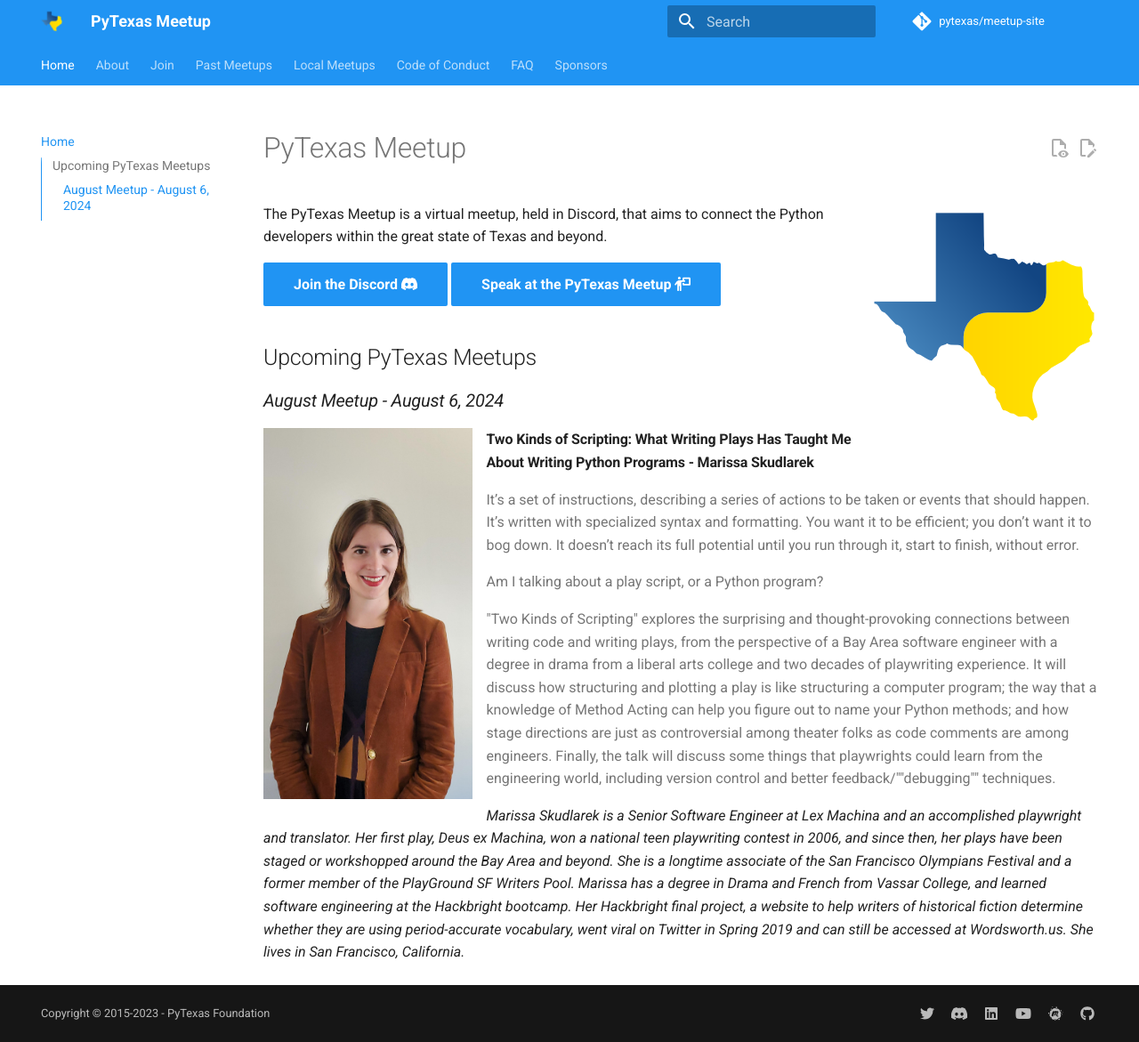
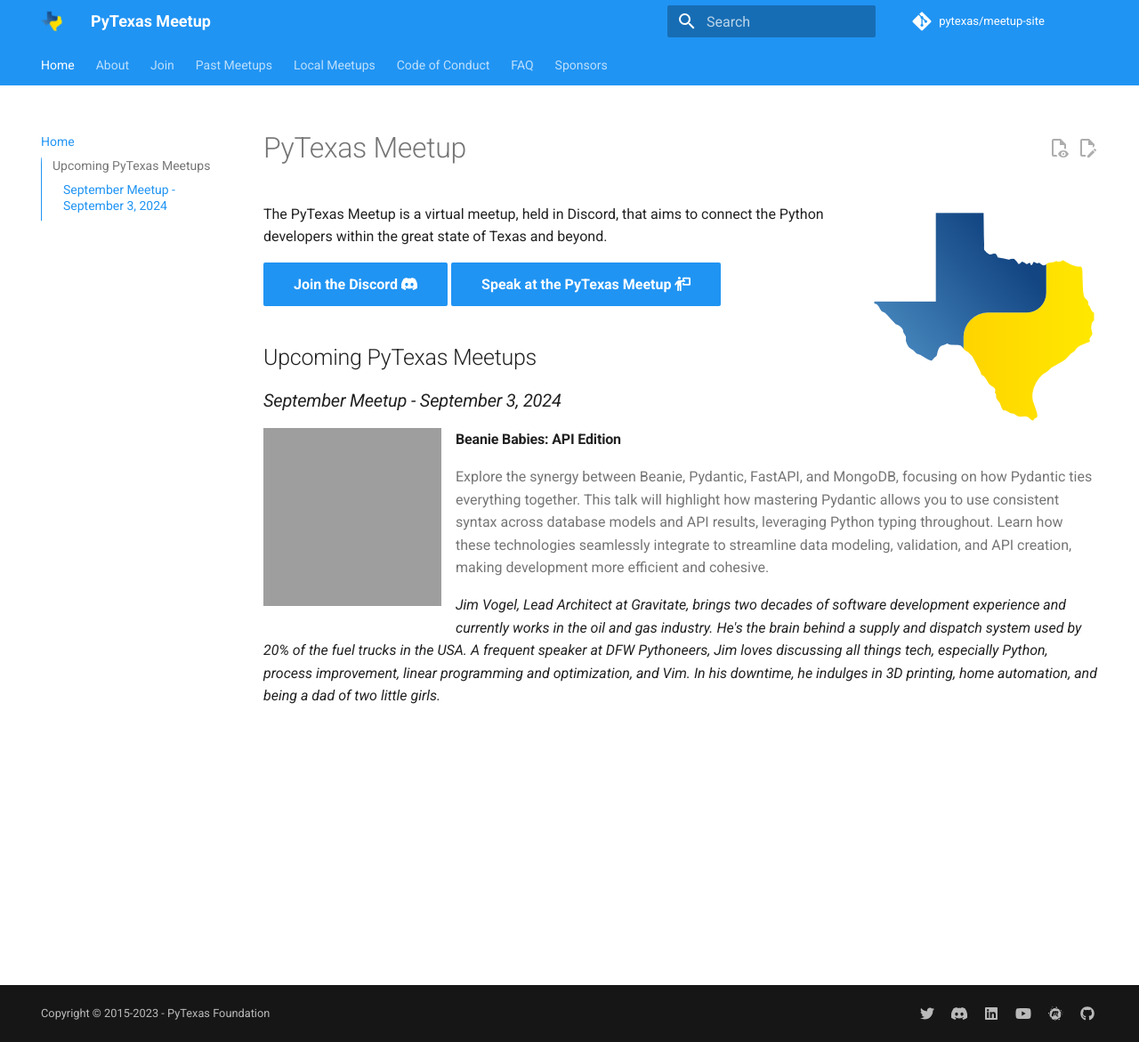
Before and after one commit to pytexas/meetup, an MkDocs documentation site: the page built from docs/index.md, in a window 1280 px wide and 1171 px high. Shown: the whole window at 89% size. Built offline with MkDocs 1.6.1 and Material for MkDocs 9.7.7, drawn with Linux system fonts in a browser that asks for light colours; comment, search, counter and statistics services are not loaded; grey boxes are pictures that could not be loaded.

Commit message:
Updated index for the next speaker.

```diff
--- a/docs/index.md
+++ b/docs/index.md
@@ -12,16 +12,12 @@
 
 ## Upcoming PyTexas Meetups
 
-### _August Meetup - August 6, 2024_
+### _September Meetup - September 3, 2024_
 
-![Moshe Zadka Avatar](./assets/images/MarissaSkudlarek.jpg){: style="height:25%;width:25%" align=left}
+![Jim Vogel Avatar](https://vogelcc.com/headshot_2023.jpg){: style="height: 200px; width: 200px;" align="left"}
 
-#### Two Kinds of Scripting: What Writing Plays Has Taught Me About Writing Python Programs - Marissa Skudlarek
+#### Beanie Babies: API Edition
 
-> It’s a set of instructions, describing a series of actions to be taken or events that should happen. It’s written with specialized syntax and formatting. You want it to be efficient; you don’t want it to bog down. It doesn’t reach its full potential until you run through it, start to finish, without error.
->
-> Am I talking about a play script, or a Python program?
->
-> "Two Kinds of Scripting" explores the surprising and thought-provoking connections between writing code and writing plays, from the perspective of a Bay Area software engineer with a degree in drama from a liberal arts college and two decades of playwriting experience. It will discuss how structuring and plotting a play is like structuring a computer program; the way that a knowledge of Method Acting can help you figure out to name your Python methods; and how stage directions are just as controversial among theater folks as code comments are among engineers. Finally, the talk will discuss some things that playwrights could learn from the engineering world, including version control and better feedback/""debugging"" techniques.
+> Explore the synergy between Beanie, Pydantic, FastAPI, and MongoDB, focusing on how Pydantic ties everything together. This talk will highlight how mastering Pydantic allows you to use consistent syntax across database models and API results, leveraging Python typing throughout. Learn how these technologies seamlessly integrate to streamline data modeling, validation, and API creation, making development more efficient and cohesive.
 
-*Marissa Skudlarek is a Senior Software Engineer at Lex Machina and an accomplished playwright and translator. Her first play, Deus ex Machina, won a national teen playwriting contest in 2006, and since then, her plays have been staged or workshopped around the Bay Area and beyond. She is a longtime associate of the San Francisco Olympians Festival and a former member of the PlayGround SF Writers Pool. Marissa has a degree in Drama and French from Vassar College, and learned software engineering at the Hackbright bootcamp. Her Hackbright final project, a website to help writers of historical fiction determine whether they are using period-accurate vocabulary, went viral on Twitter in Spring 2019 and can still be accessed at Wordsworth.us. She lives in San Francisco, California.*
+*Jim Vogel, Lead Architect at Gravitate, brings two decades of software development experience and currently works in the oil and gas industry. He's the brain behind a supply and dispatch system used by 20% of the fuel trucks in the USA. A frequent speaker at DFW Pythoneers, Jim loves discussing all things tech, especially Python, process improvement, linear programming and optimization, and Vim. In his downtime, he indulges in 3D printing, home automation, and being a dad of two little girls.*
```
